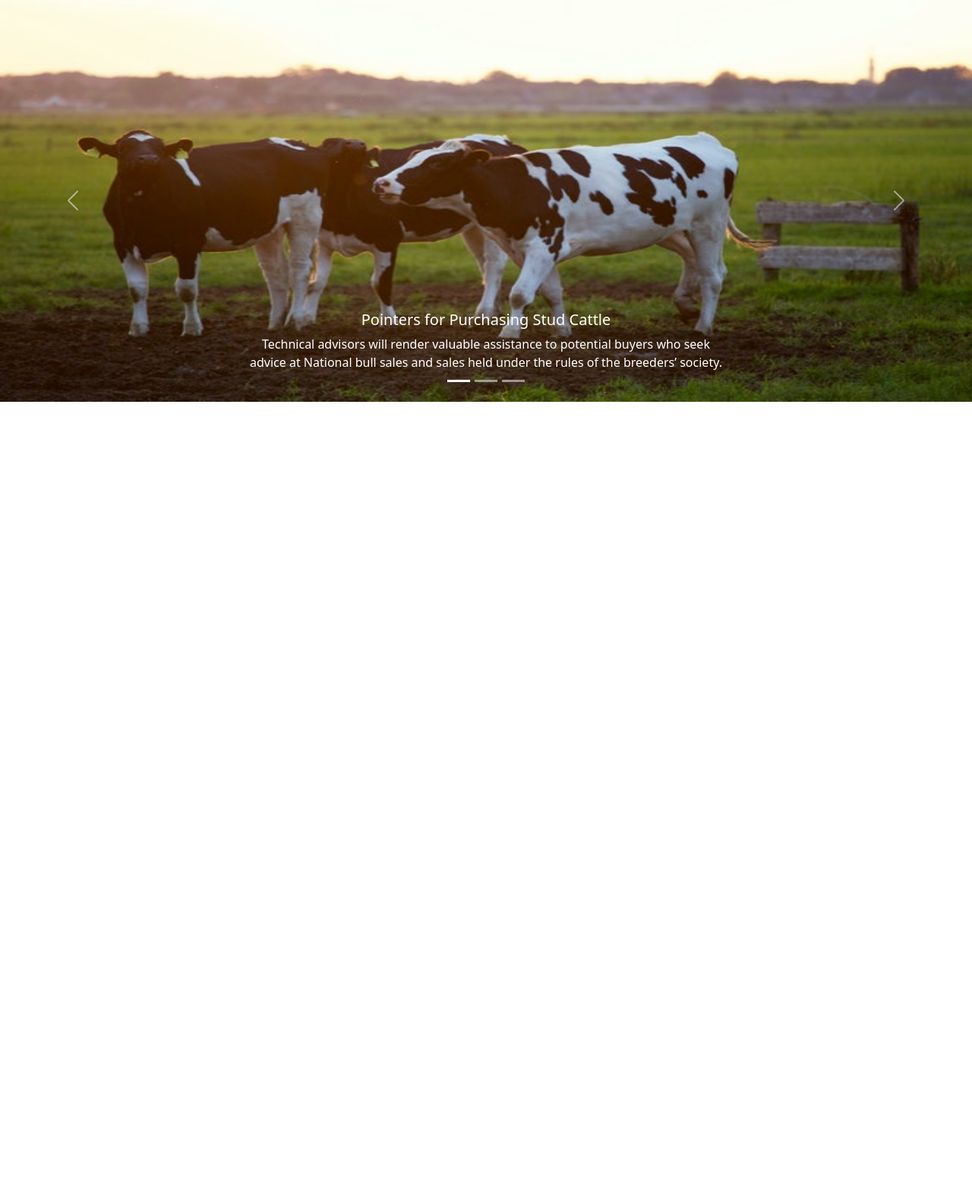
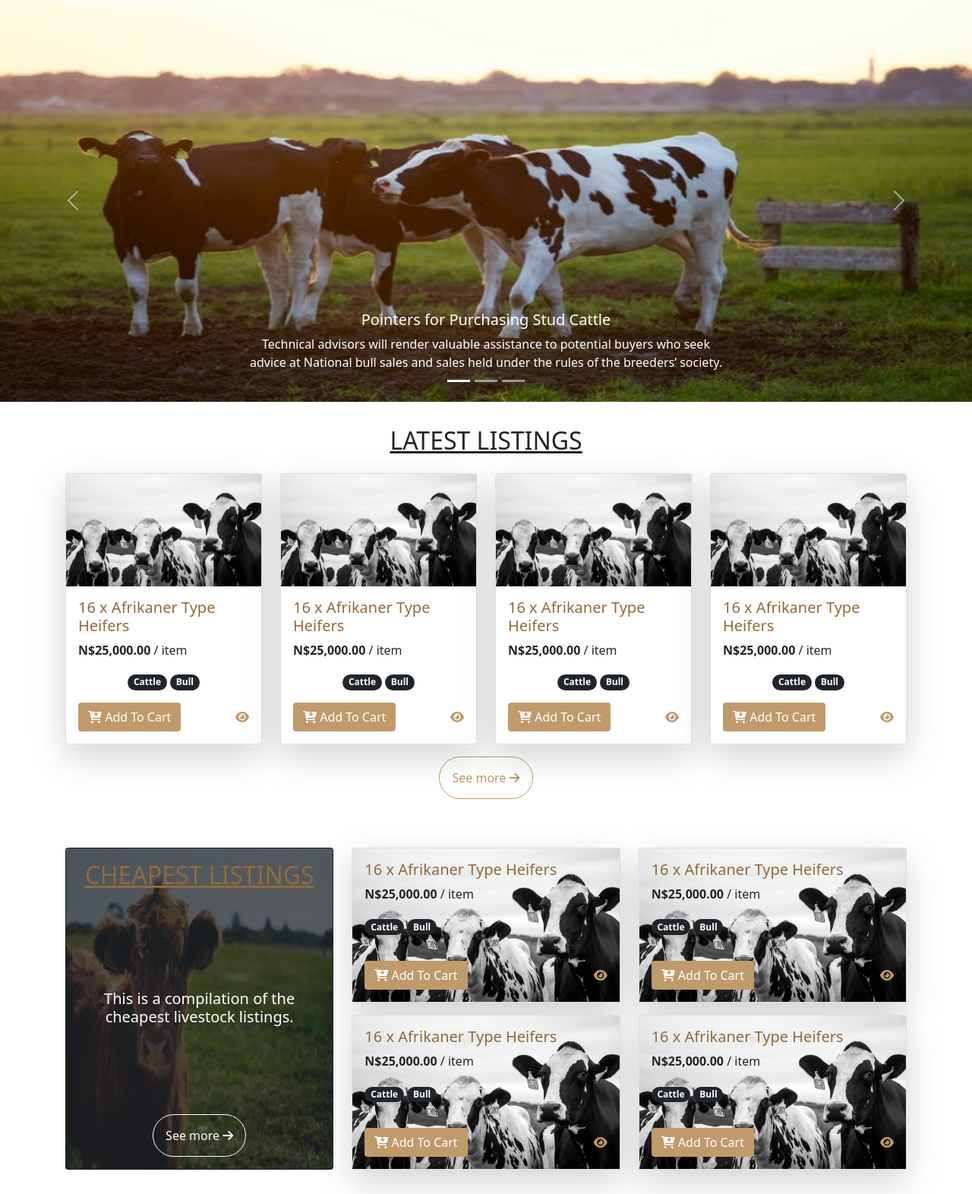
Before and after one commit to cetech1001/pejavi, a PHP site: page /pages/home.html in a window 1280 px wide. Shown: the part 199-1771 px from the top of the page at 76% size. Before the commit the page ends 728 px from the top, so only its background shows below. Run offline with PHP 8.4, Linux system fonts and the light colour scheme; some libraries are stand-ins or nearby versions.

Commit message:
Designed latest and cheapest listings sections in home page

```diff
--- a/assets/css/home.css
+++ b/assets/css/home.css
@@ -7,3 +7,34 @@
     width: 40rem;
     margin: 0 auto;
 }
+
+/*Categories*/
+.view-more-latest {
+    border: 1px solid #C19A6B;
+    border-radius: 50px;
+}
+
+.view-more-latest:hover {
+    color: #906a3c;
+    border: 1px solid #906a3c;
+}
+
+.view-more-cheapest {
+    border: 1px solid white;
+    color: white;
+    border-radius: 50px;
+}
+
+.view-more-cheapest:hover {
+    border: 1px solid #906a3c;
+    color: #906a3c;
+}
+
+/*Product*/
+.product {
+    cursor: pointer;
+}
+
+.product:hover {
+    box-shadow: 0 1rem 3rem rgba(0, 0, 0, .250) !important;
+}
--- a/assets/css/styles.css
+++ b/assets/css/styles.css
@@ -19,11 +19,15 @@
     color: #C19A6B;
 }
 
+.text-dark-brown {
+    color: #906a3c;
+}
+
 .btn-brown {
     background-color: #C19A6B;
     color: white;
 }
-.btn-brown:visited, .btn-brown:hover {
+.btn-brown:hover {
     border-color: #C19A6B;
     background-color: white;
     color: #C19A6B;
@@ -35,7 +39,7 @@
     color: #C19A6B;
 }
 
-.btn-outline-brown:visited, .btn-outline-brown:hover {
+.btn-outline-brown:hover {
     background-color: #C19A6B;
     color: white;
 }
--- a/pages/home.html
+++ b/pages/home.html
@@ -141,5 +141,213 @@
     <span class="visually-hidden">Next</span>
   </button>
 </div>
+<div class="container mt-3 p-3">
+  <h2 class="text-center text-decoration-underline">LATEST LISTINGS</h2>
+  <div class="row pt-3">
+    <div class="col-md-3 mb-3">
+      <div class="card shadow-lg product">
+        <img src="/assets/img/product-samples/cattle.jpg" class="card-img-top" alt="Cattle Product Sample">
+        <div class="card-body">
+          <h5 class="card-title text-dark-brown">16 x Afrikaner Type Heifers</h5>
+          <p class="card-text"><strong>N$25,000.00</strong> / item</p>
+          <p class="text-center">
+            <span class="badge rounded-pill bg-dark">Cattle</span>
+            <span class="badge rounded-pill bg-dark">Bull</span>
+          </p>
+          <div class="d-flex justify-content-between align-items-center">
+            <a href="#" class="btn btn-brown">
+              <i class="fa-solid fa-cart-arrow-down"></i> Add To Cart
+            </a>
+            <a href="#" class="text-brown">
+              <i class="fa-solid fa-eye"></i>
+            </a>
+          </div>
+        </div>
+      </div>
+    </div>
+    <div class="col-md-3 mb-3">
+      <div class="card shadow-lg product">
+        <img src="/assets/img/product-samples/cattle.jpg" class="card-img-top" alt="Cattle Product Sample">
+        <div class="card-body">
+          <h5 class="card-title text-dark-brown">16 x Afrikaner Type Heifers</h5>
+          <p class="card-text"><strong>N$25,000.00</strong> / item</p>
+          <p class="text-center">
+            <span class="badge rounded-pill bg-dark">Cattle</span>
+            <span class="badge rounded-pill bg-dark">Bull</span>
+          </p>
+          <div class="d-flex justify-content-between align-items-center">
+            <a href="#" class="btn btn-brown">
+              <i class="fa-solid fa-cart-arrow-down"></i> Add To Cart
+            </a>
+            <a href="#" class="text-brown">
+              <i class="fa-solid fa-eye"></i>
+            </a>
+          </div>
+        </div>
+      </div>
+    </div>
+    <div class="col-md-3 mb-3">
+      <div class="card shadow-lg product">
+        <img src="/assets/img/product-samples/cattle.jpg" class="card-img-top" alt="Cattle Product Sample">
+        <div class="card-body">
+          <h5 class="card-title text-dark-brown">16 x Afrikaner Type Heifers</h5>
+          <p class="card-text"><strong>N$25,000.00</strong> / item</p>
+          <p class="text-center">
+            <span class="badge rounded-pill bg-dark">Cattle</span>
+            <span class="badge rounded-pill bg-dark">Bull</span>
+          </p>
+          <div class="d-flex justify-content-between align-items-center">
+            <a href="#" class="btn btn-brown">
+              <i class="fa-solid fa-cart-arrow-down"></i> Add To Cart
+            </a>
+            <a href="#" class="text-brown">
+              <i class="fa-solid fa-eye"></i>
+            </a>
+          </div>
+        </div>
+      </div>
+    </div>
+    <div class="col-md-3 mb-3">
+      <div class="card shadow-lg product">
+        <img src="/assets/img/product-samples/cattle.jpg" class="card-img-top" alt="Cattle Product Sample">
+        <div class="card-body">
+          <h5 class="card-title text-dark-brown">16 x Afrikaner Type Heifers</h5>
+          <p class="card-text"><strong>N$25,000.00</strong> / item</p>
+          <p class="text-center">
+            <span class="badge rounded-pill bg-dark">Cattle</span>
+            <span class="badge rounded-pill bg-dark">Bull</span>
+          </p>
+          <div class="d-flex justify-content-between align-items-center">
+            <a href="#" class="btn btn-brown">
+              <i class="fa-solid fa-cart-arrow-down"></i> Add To Cart
+            </a>
+            <a href="#" class="text-brown">
+              <i class="fa-solid fa-eye"></i>
+            </a>
+          </div>
+        </div>
+      </div>
+    </div>
+  </div>
+  <p class="text-center mt-3 mb-3">
+    <a href="#" class="text-brown p-3 text-decoration-none view-more-latest">
+      See more <i class="fa-solid fa-arrow-right"></i>
+    </a>
+  </p>
+</div>
+<div class="container mt-3 p-3">
+  <div class="row pt-3">
+    <div class="col-md-4 mb-3">
+      <div class="card bg-dark text-white h-100">
+        <img src="/assets/img/category-samples/1.jpg" class="card-img opacity-25 h-100 w-100" alt="Category Sample">
+        <div class="card-img-overlay d-flex flex-column justify-content-between align-items-center">
+          <h2 class="card-title text-dark-brown text-decoration-underline">CHEAPEST LISTINGS</h2>
+          <h5 class="card-text text-center">This is a compilation of the cheapest livestock listings.</h5>
+          <p class="card-text mb-3">
+            <a href="#" class="p-3 text-decoration-none view-more-cheapest">
+              See more <i class="fa-solid fa-arrow-right"></i>
+            </a>
+          </p>
+        </div>
+      </div>
+    </div>
+    <div class="col-md-8">
+      <div class="row">
+        <div class="col-md-6 mb-3">
+          <div class="card shadow-lg product">
+            <img src="/assets/img/product-samples/cattle.jpg" class="card-img-top" alt="Cattle Product Sample">
+            <div class="card-img-overlay d-flex flex-column justify-content-between">
+              <div>
+                <h5 class="card-title text-dark-brown">16 x Afrikaner Type Heifers</h5>
+                <p class="card-text"><strong>N$25,000.00</strong> / item</p>
+              </div>
+              <p>
+                <span class="badge rounded-pill bg-dark">Cattle</span>
+                <span class="badge rounded-pill bg-dark">Bull</span>
+              </p>
+              <div class="d-flex justify-content-between align-items-center">
+                <a href="#" class="btn btn-brown">
+                  <i class="fa-solid fa-cart-arrow-down"></i> Add To Cart
+                </a>
+                <a href="#" class="text-brown">
+                  <i class="fa-solid fa-eye"></i>
+                </a>
+              </div>
+            </div>
+          </div>
+        </div>
+        <div class="col-md-6 mb-3">
+          <div class="card shadow-lg product">
+            <img src="/assets/img/product-samples/cattle.jpg" class="card-img-top" alt="Cattle Product Sample">
+            <div class="card-img-overlay d-flex flex-column justify-content-between">
+              <div>
+                <h5 class="card-title text-dark-brown">16 x Afrikaner Type Heifers</h5>
+                <p class="card-text"><strong>N$25,000.00</strong> / item</p>
+              </div>
+              <p>
+                <span class="badge rounded-pill bg-dark">Cattle</span>
+                <span class="badge rounded-pill bg-dark">Bull</span>
+              </p>
+              <div class="d-flex justify-content-between align-items-center">
+                <a href="#" class="btn btn-brown">
+                  <i class="fa-solid fa-cart-arrow-down"></i> Add To Cart
+                </a>
+                <a href="#" class="text-brown">
+                  <i class="fa-solid fa-eye"></i>
+                </a>
+              </div>
+            </div>
+          </div>
+        </div>
+        <div class="col-md-6 mb-3">
+          <div class="card shadow-lg product">
+            <img src="/assets/img/product-samples/cattle.jpg" class="card-img-top" alt="Cattle Product Sample">
+            <div class="card-img-overlay d-flex flex-column justify-content-between">
+              <div>
+                <h5 class="card-title text-dark-brown">16 x Afrikaner Type Heifers</h5>
+                <p class="card-text"><strong>N$25,000.00</strong> / item</p>
+              </div>
+              <p>
+                <span class="badge rounded-pill bg-dark">Cattle</span>
+                <span class="badge rounded-pill bg-dark">Bull</span>
+              </p>
+              <div class="d-flex justify-content-between align-items-center">
+                <a href="#" class="btn btn-brown">
+                  <i class="fa-solid fa-cart-arrow-down"></i> Add To Cart
+                </a>
+                <a href="#" class="text-brown">
+                  <i class="fa-solid fa-eye"></i>
+                </a>
+              </div>
+            </div>
+          </div>
+        </div>
+        <div class="col-md-6 mb-3">
+          <div class="card shadow-lg product">
+            <img src="/assets/img/product-samples/cattle.jpg" class="card-img-top" alt="Cattle Product Sample">
+            <div class="card-img-overlay d-flex flex-column justify-content-between">
+              <div>
+                <h5 class="card-title text-dark-brown">16 x Afrikaner Type Heifers</h5>
+                <p class="card-text"><strong>N$25,000.00</strong> / item</p>
+              </div>
+              <p>
+                <span class="badge rounded-pill bg-dark">Cattle</span>
+                <span class="badge rounded-pill bg-dark">Bull</span>
+              </p>
+              <div class="d-flex justify-content-between align-items-center">
+                <a href="#" class="btn btn-brown">
+                  <i class="fa-solid fa-cart-arrow-down"></i> Add To Cart
+                </a>
+                <a href="#" class="text-brown">
+                  <i class="fa-solid fa-eye"></i>
+                </a>
+              </div>
+            </div>
+          </div>
+        </div>
+      </div>
+    </div>
+  </div>
+</div>
 </body>
 </html>
```
Also changed, not shown: assets/img/category-samples/1.jpg (added), assets/img/product-samples/cattle.jpg (added).
